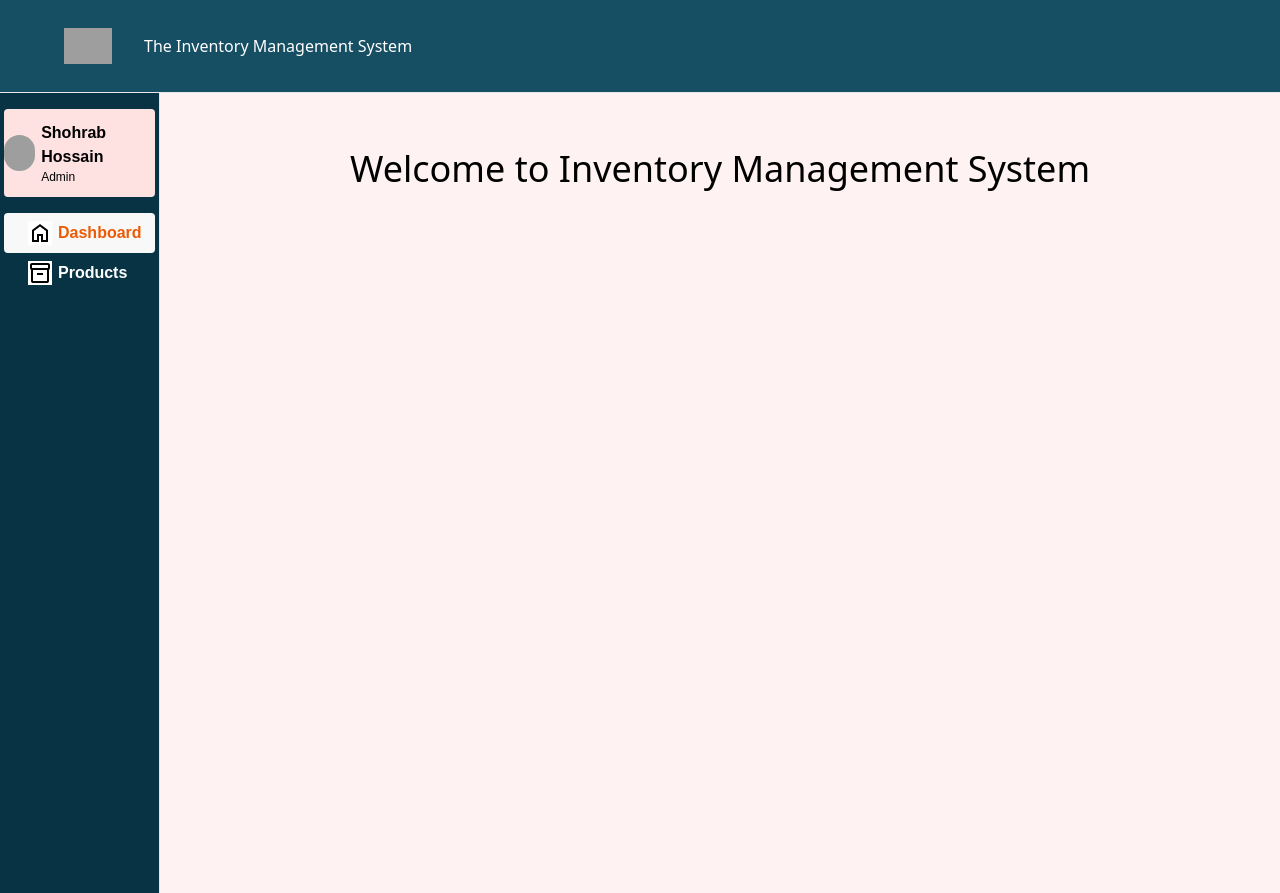
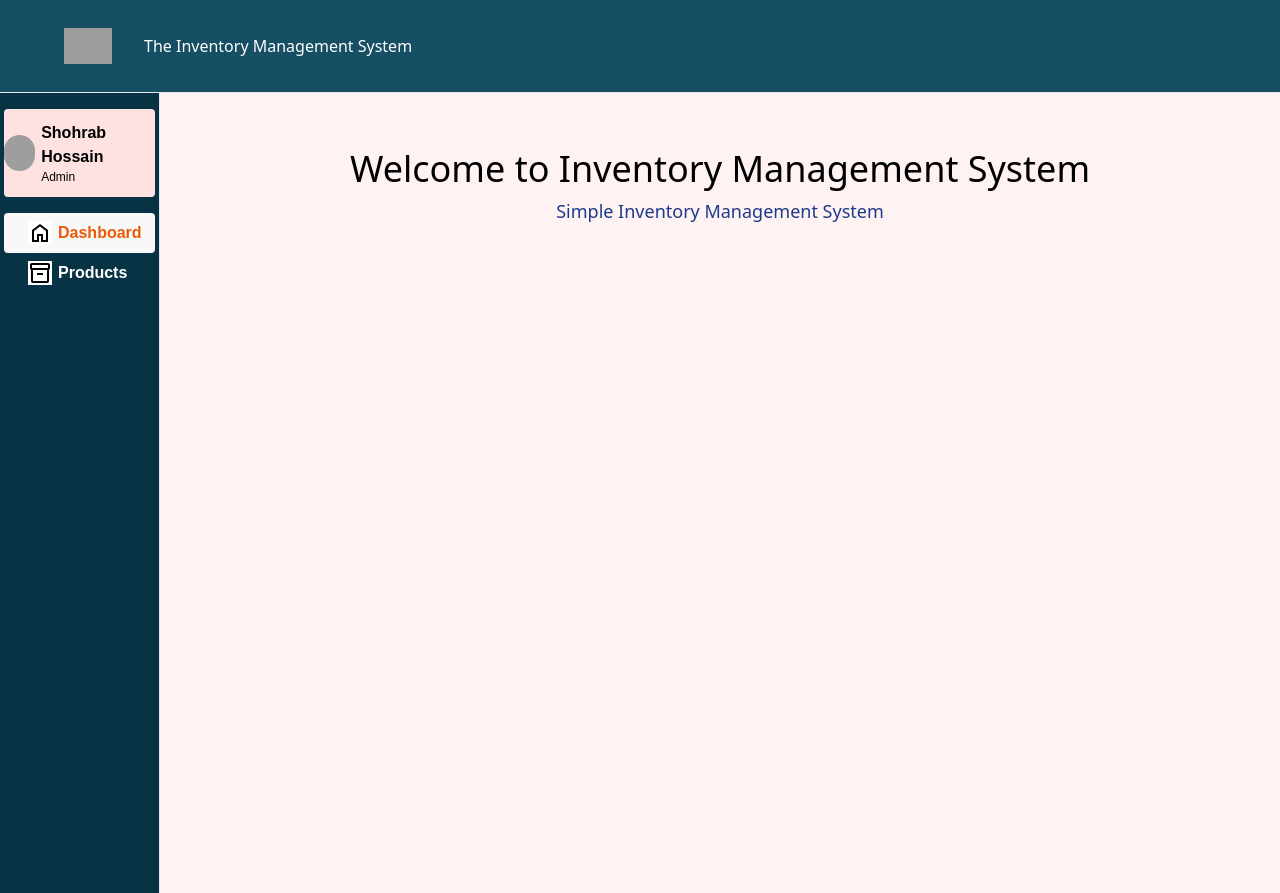
Before and after one commit to siam786/vue3_inventory_admin, a Vue app: page / in a window 1280 px wide. Built offline with nearby package versions, Linux system fonts and the light colour scheme; grey boxes are pictures that could not be loaded.

Commit message:
add dashboard

```diff
--- a/src/views/Dashboard.vue
+++ b/src/views/Dashboard.vue
@@ -4,6 +4,7 @@
   <section class="container mx-auto">
     <div class="grid py-8 place-items-center">
       <h1 class="text-4xl text-center text">Welcome to Inventory Management System</h1>
+      <h3 class="py-2 text-lg text-blue-900">Simple Inventory Management System</h3>
     </div>
   </section>
 </template>
```
Also changed, not shown: 1 other file (tests, documents, lock files or other folders).
